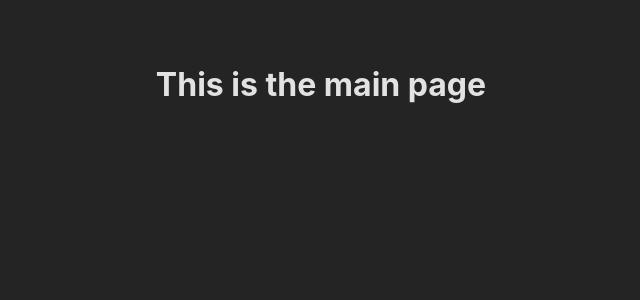
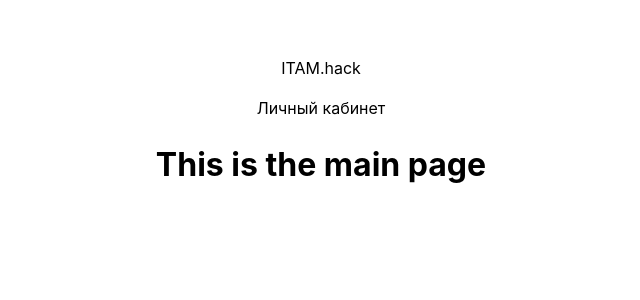
Before and after one commit to victor-ajayi/hack-misis-front, a React (Vite) app: page / in a window 1280 px wide. Shown: the top 300 px of the page, without its empty margins (319-959 px from the left). Built offline with nearby package versions, Linux system fonts and the light colour scheme.

Commit message:
create nav

```diff
--- a/src/components/Navbar.jsx
+++ b/src/components/Navbar.jsx
@@ -1,6 +1,8 @@
 export default function Navbar() {
-  <div>
-    <p className="brand-name">ITAM.hack</p>
-    <p>Личный кабинет</p>
-  </div>;
+  return (
+    <div>
+      <p>ITAM.hack</p>
+      <p>Личный кабинет</p>
+    </div>
+  );
 }
--- a/src/index.css
+++ b/src/index.css
@@ -4,8 +4,6 @@
   font-weight: 400;
 
   color-scheme: light dark;
-  color: rgba(255, 255, 255, 0.87);
-  background-color: #242424;
 
   font-synthesis: none;
   text-rendering: optimizeLegibility;
```
